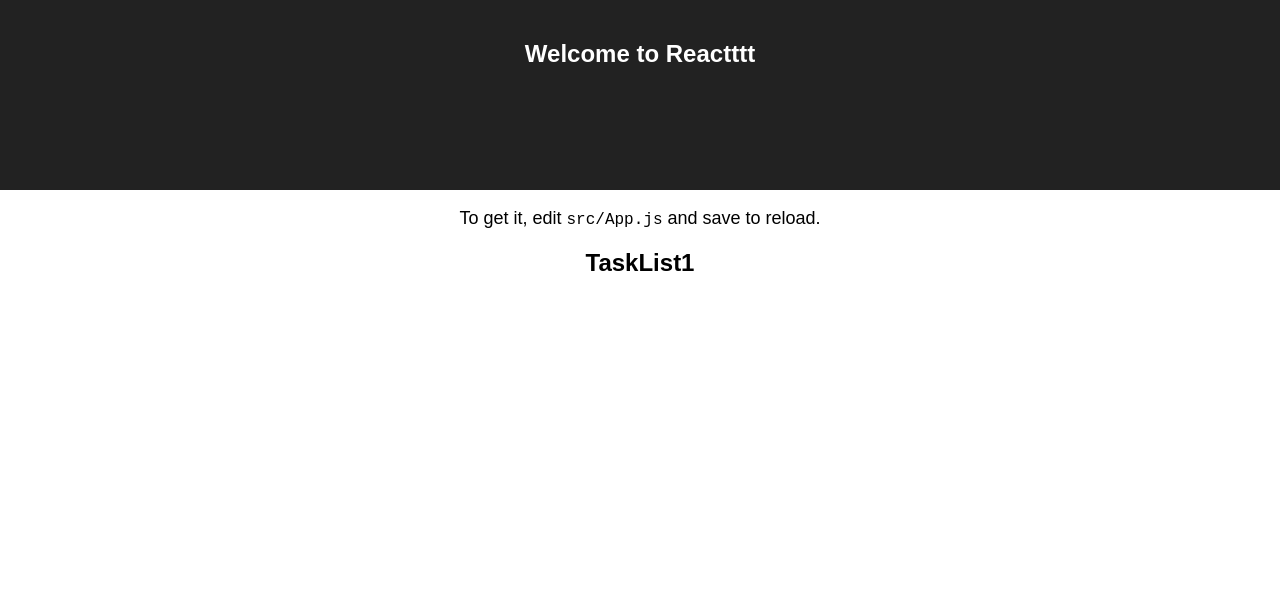
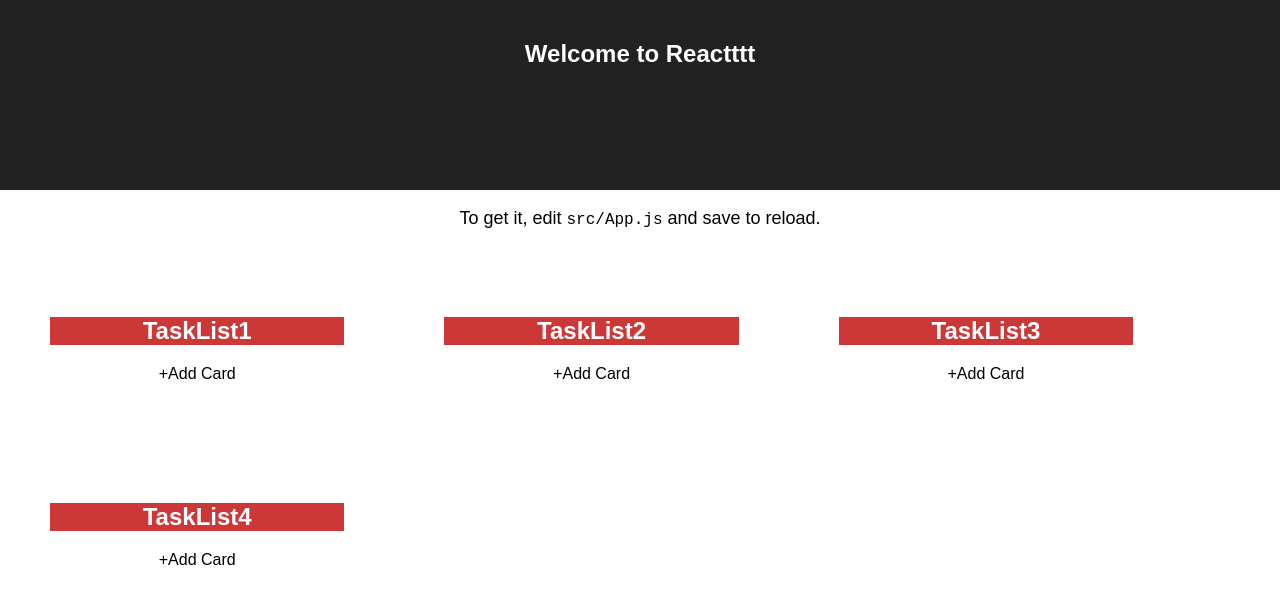
Before and after one commit to hbrannan/taskManager, a React (Create React App) app: page / in a window 1280 px wide. Shown: the top 604 px of the page. Built offline with nearby package versions, Linux system fonts and the light colour scheme.

Commit message:
Feat (CardCollection) Create state-dependant cards

```diff
--- a/src/App.js
+++ b/src/App.js
@@ -13,8 +13,11 @@ class App extends Component {
         <p className="App-intro">
           To get it, edit <code>src/App.js</code> and save to reload.
         </p>
-        <div>
+        <div className="col-grid">
           <Column title="TaskList1"/>
+          <Column title="TaskList2"/>
+          <Column title="TaskList3"/>
+          <Column title="TaskList4"/>
         </div>
       </div>
     );
--- a/src/App.less
+++ b/src/App.less
@@ -1,3 +1,18 @@
+//Import Global Styles
+@import './styles-global/variables.less';
+@import './styles-global/utils.less';
+
+//Import Components
+@import './components/Column.less';
+@import './components/Card.less';
+
+//App Rules
 .App {
   text-align: center;
 }
+
+.col-grid {
+  display: flex;
+  flex-direction: row;
+  flex-wrap: wrap;
+}
--- /dev/null
+++ b/src/components/CardCollection.js
@@ -0,0 +1,23 @@
+import React, { Component } from 'react';
+
+class CardCollection extends Component {
+  constructor (props){
+    super();
+  }
+
+  render (props) {
+    return (
+      <ul>
+        {
+          this.props.children.map((card) =>
+            <li key={card}>
+              {card}
+            </li>
+          )
+        }
+      </ul>
+    );
+  }
+}
+
+export default CardCollection;
--- a/src/components/Column.js
+++ b/src/components/Column.js
@@ -1,15 +1,36 @@
 import React, { Component } from 'react';
+import CardCollection from './CardCollection';
 import Card from './Card';
 
 class Column extends Component {
   constructor(props){
     super();
+    this.state = {
+      cards: []
+    }
+  }
+
+  onCardAdd () {
+    //trigger allert
+    var userText = prompt('Please enter Task Description');
+    //
+    var cardUpdate = this.state.cards;
+    cardUpdate.push(userText);
+
+    this.setState({cards: cardUpdate})
+    console.log(this.state.cards);
   }
 
   render () {
     return (
-      <div className="card-header">
-        <h2>{this.props.title}</h2>
+      <div className="col">
+        <div className="col-header">
+          <h2>{this.props.title}</h2>
+        </div>
+
+        <CardCollection children={this.state.cards}/>
+
+        <div className="addCardButton" onClick={this.onCardAdd.bind(this)}>+Add Card</div>
       </div>
     );
   }
--- /dev/null
+++ b/src/components/Column.less
@@ -0,0 +1,10 @@
+.col {
+  flex-basis: 23%;
+  margin: 25px;
+  padding: 25px;
+}
+
+.col-header {
+  color: #fff;
+  background: @red;
+}
--- /dev/null
+++ b/src/styles-global/variables.less
@@ -0,0 +1 @@
+@red: #cb3837;
```
Also changed, not shown: src/styles-global/utils.less (added).
